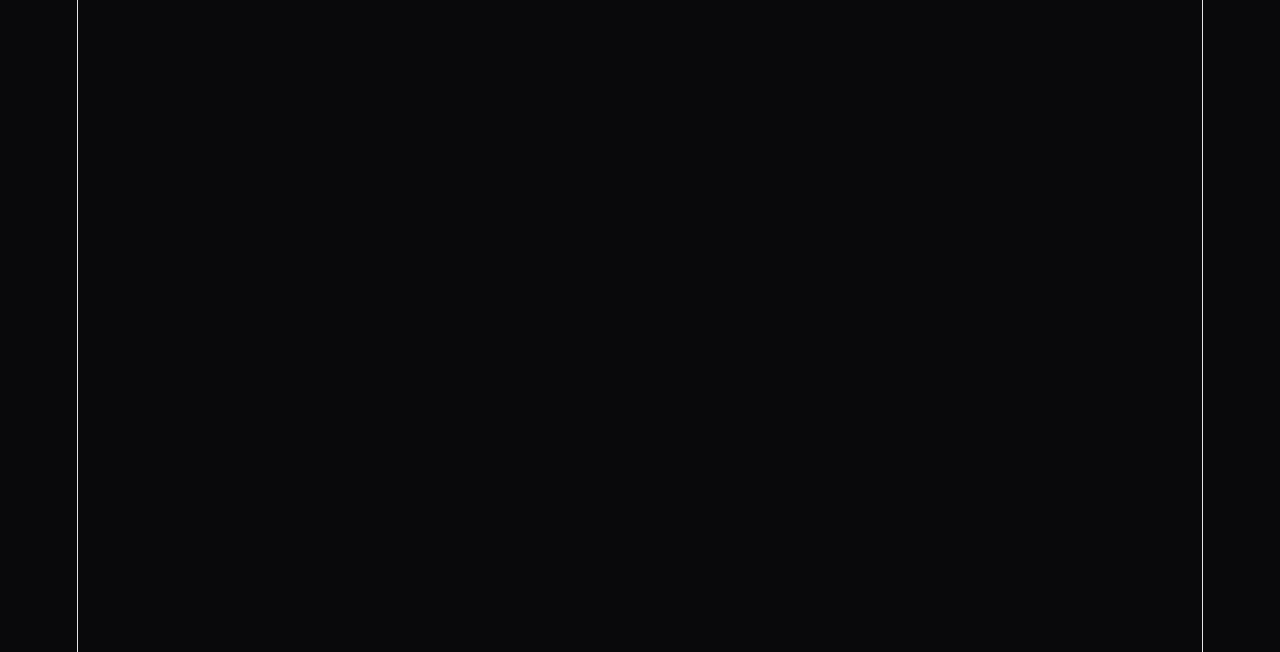
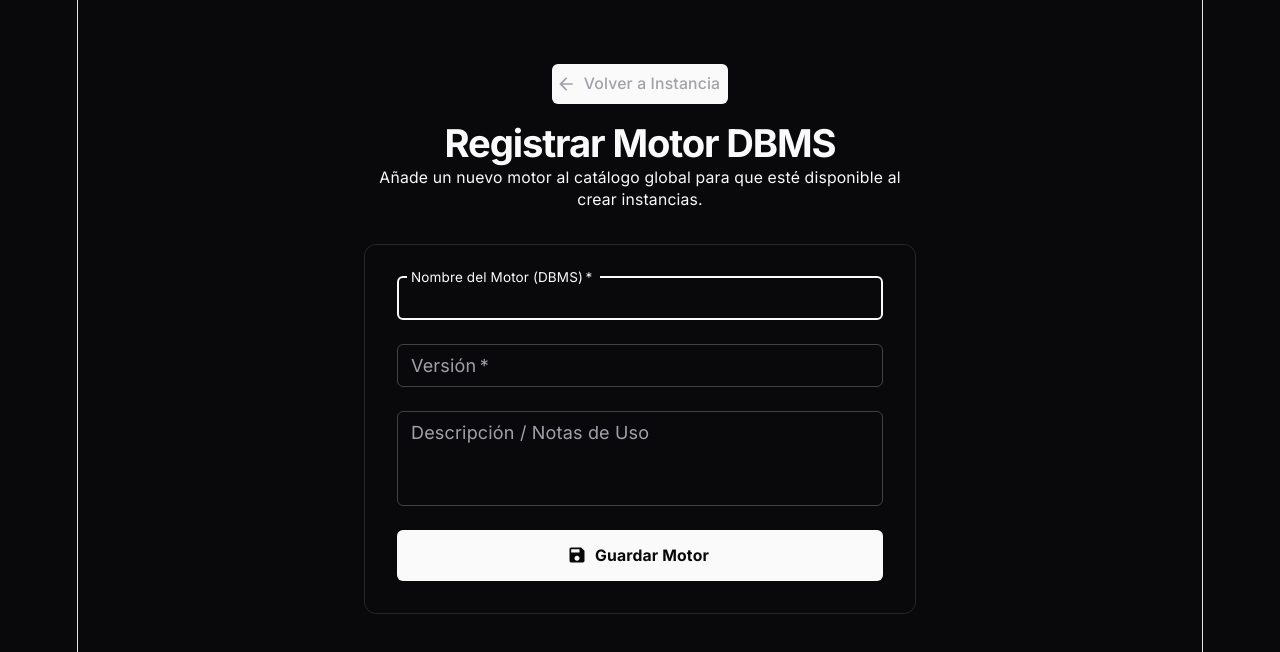
Before and after one commit to snnare/sgir_frontend, a React (Vite) app: page /add-dbms in a window 1280 px wide. Before the commit this address had no page. Shown: the top 652 px of the page. Built offline with nearby package versions, Linux system fonts and the light colour scheme.

Commit message:
Form Add DBMS y linkearlo con add instance

```diff
--- a/src/App.tsx
+++ b/src/App.tsx
@@ -8,9 +8,10 @@ import { RegisterPage } from './pages/RegisterPage';
 import { LoginPage } from './pages/LoginPage';
 import { CheckPage } from './pages/CheckPage'
 
-import { AddServerPage} from './pages/AddServerPage';
-import {AddCredentialPage} from './pages/AddCredentialPage'
-import {AddInstancePage} from './pages/AddInstancePage'
+import { AddServerPage } from './pages/AddServerPage';
+import { AddCredentialPage } from './pages/AddCredentialPage'
+import { AddInstancePage } from './pages/AddInstancePage'
+import { AddDbmsPage } from './pages/AddDbmsPage'
 
 function App() {
   const mode = useThemeStore((state) => state.mode);
@@ -31,7 +32,7 @@ function App() {
           <Route path="/add-server" element={<AddServerPage />} />
           <Route path='/add-credential' element={<AddCredentialPage />} />
           <Route path='/add-instance' element={<AddInstancePage />} />
-
+          <Route path="/add-dbms" element={<AddDbmsPage />} />
         </Routes>
       </BrowserRouter>
     </ThemeProvider>
--- /dev/null
+++ b/src/components/DbmsForm.tsx
@@ -0,0 +1,55 @@
+import { Box, TextField, Button, Stack } from '@mui/material';
+import SaveIcon from '@mui/icons-material/Save';
+
+export const DbmsForm = () => {
+  return (
+    <Box component="form" noValidate sx={{ width: '100%' }}>
+      <Stack spacing={3}>
+        <TextField
+          required
+          fullWidth
+          id="nombre_dbms"
+          label="Nombre del Motor (DBMS)"
+          placeholder="ej. PostgreSQL, MySQL, SQL Server"
+          name="nombre_dbms"
+          autoFocus
+        />
+
+        <TextField
+          required
+          fullWidth
+          id="version"
+          label="Versión"
+          placeholder="ej. 16.2, 8.0.35, 19c"
+          name="version"
+        />
+
+        <TextField
+          fullWidth
+          multiline
+          rows={3}
+          id="descripcion"
+          label="Descripción / Notas de Uso"
+          placeholder="ej. Edición Enterprise para servidores productivos"
+          name="descripcion"
+        />
+
+        <Button
+          type="submit"
+          fullWidth
+          variant="contained"
+          startIcon={<SaveIcon />}
+          sx={{
+            mt: 2,
+            py: 1.5,
+            fontWeight: 700,
+            bgcolor: 'text.primary',
+            color: 'background.paper'
+          }}
+        >
+          Guardar Motor
+        </Button>
+      </Stack>
+    </Box>
+  );
+};
--- a/src/components/InstanceForm.tsx
+++ b/src/components/InstanceForm.tsx
@@ -5,6 +5,9 @@ import {
 import StorageIcon from '@mui/icons-material/Storage';
 import AddBoxIcon from '@mui/icons-material/AddBox';
 import SettingsInputComponentIcon from '@mui/icons-material/SettingsInputComponent';
+import { useNavigate } from 'react-router-dom';
+
+
 
 // Datos de ejemplo basados en tu tabla de base de datos
 const DBMS_OPTIONS = [
@@ -17,6 +20,9 @@ const DBMS_OPTIONS = [
 ];
 
 export const InstanceForm = () => {
+  const navigate = useNavigate();
+
+
   return (
     <Box component="form" noValidate sx={{ width: '100%' }}>
       <Stack spacing={3}>
@@ -42,6 +48,7 @@ export const InstanceForm = () => {
 
           <Tooltip title="Registrar nuevo motor DBMS">
             <IconButton
+              onClick={() => navigate('/add-dbms')} // <--- Añadir navegación
               sx={{
                 mt: 1,
                 border: '1px dashed',
--- /dev/null
+++ b/src/pages/AddDbmsPage.tsx
@@ -0,0 +1,39 @@
+import { Container, Box, Typography, Button } from '@mui/material';
+import { useNavigate } from 'react-router-dom';
+import ArrowBackIcon from '@mui/icons-material/ArrowBack';
+import { DbmsForm } from '../components/DbmsForm';
+
+export const AddDbmsPage = () => {
+  const navigate = useNavigate();
+
+  return (
+    <Container maxWidth="sm" sx={{ py: 8 }}>
+      <Box sx={{ mb: 4 }}>
+        <Button
+          startIcon={<ArrowBackIcon />}
+          onClick={() => navigate(-1)}
+          sx={{ color: 'text.secondary', mb: 2 }}
+        >
+          Volver a Instancia
+        </Button>
+
+        <Typography variant="h4" sx={{ fontWeight: 800, letterSpacing: '-0.03em' }}>
+          Registrar Motor DBMS
+        </Typography>
+        <Typography variant="body2" color="text.secondary">
+          Añade un nuevo motor al catálogo global para que esté disponible al crear instancias.
+        </Typography>
+      </Box>
+
+      <Box sx={{
+        p: 4,
+        border: '1px solid',
+        borderColor: 'divider',
+        borderRadius: 2,
+        bgcolor: 'background.paper'
+      }}>
+        <DbmsForm />
+      </Box>
+    </Container>
+  );
+};
```
